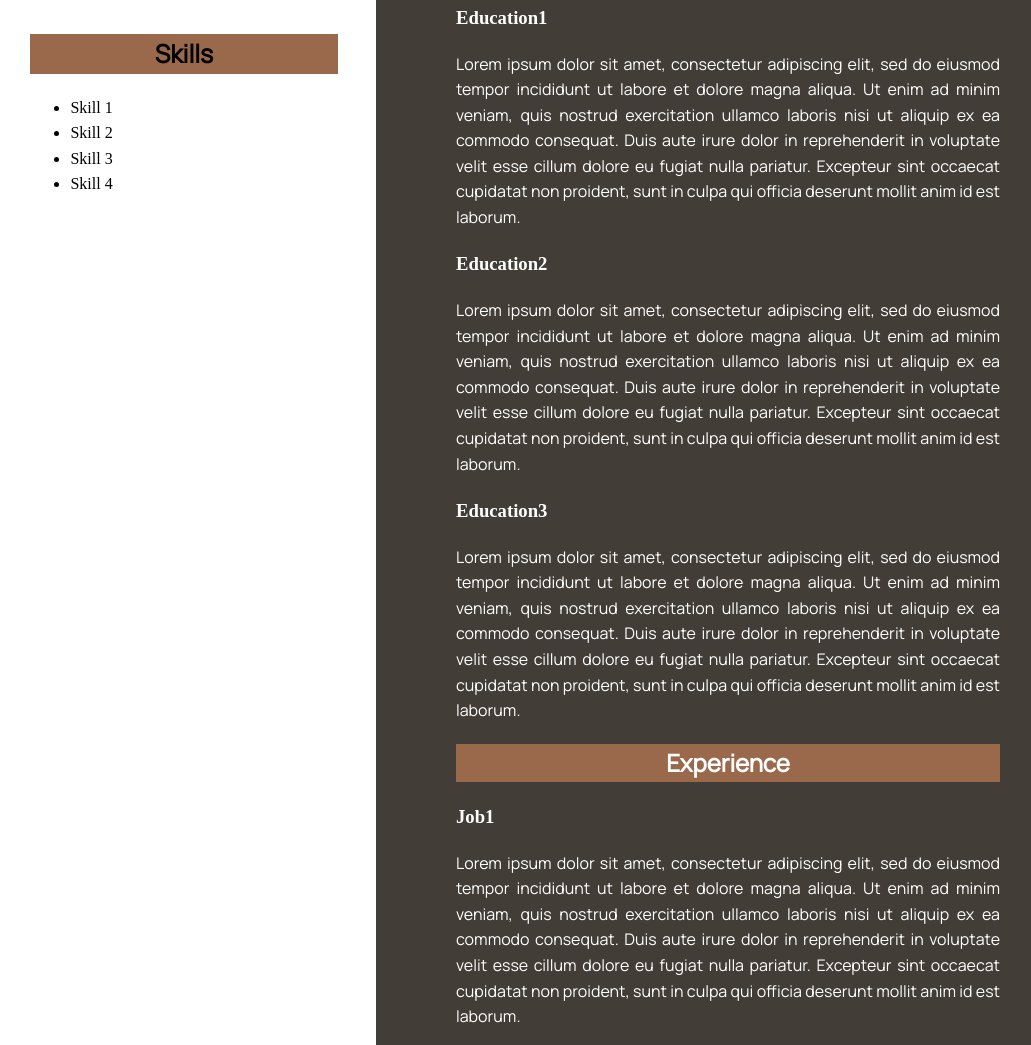
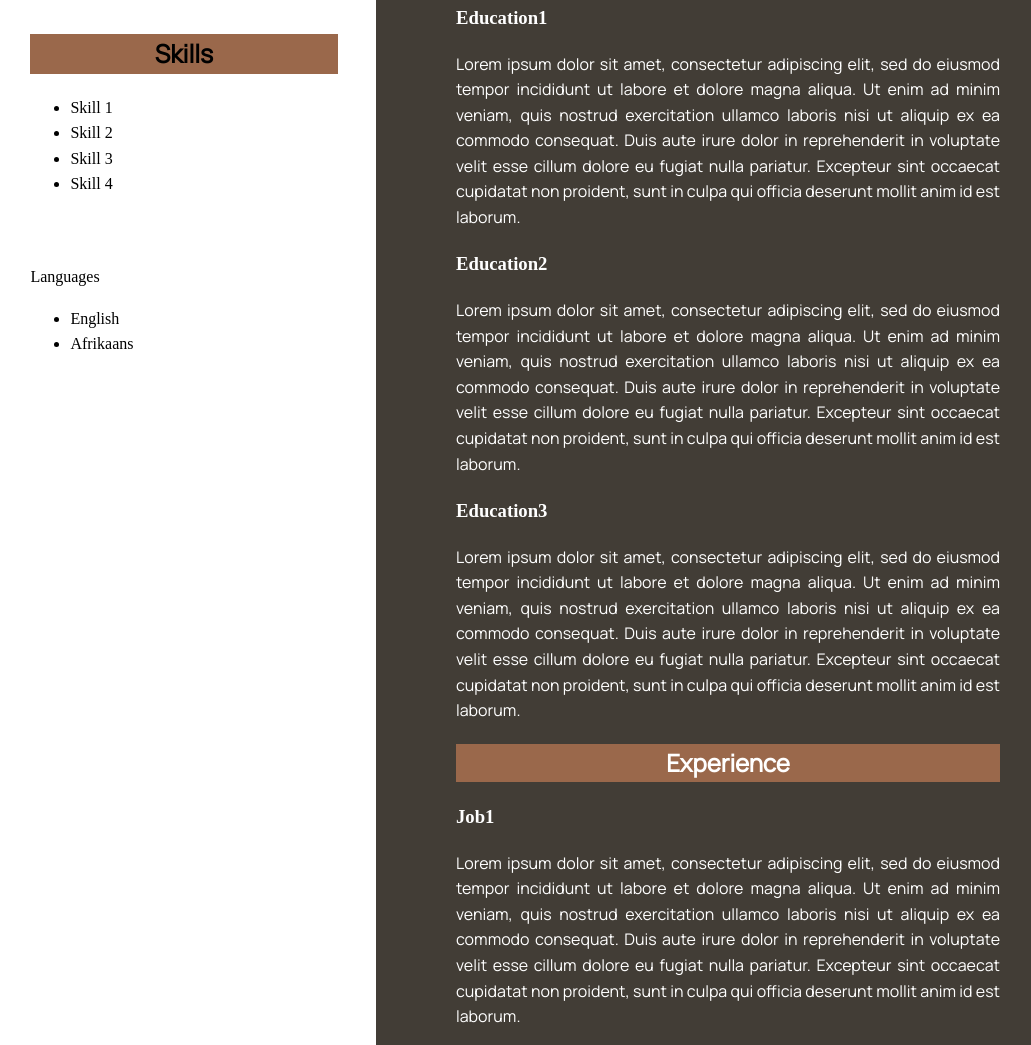
Before and after one commit to Leslie-Jacobs/Lesjac216_PTO2309_groupA_LeslieJacobs, a plain HTML site: page Resume7/resume7.2.html in a window 1280 px wide. Shown: the part 1003-2048 px from the top of the page, without its empty margins (8-1039 px from the left). Drawn offline with Linux system fonts and the light colour scheme.

Commit message:
language sectin added,

```diff
--- a/Resume7/resume7.2.html
+++ b/Resume7/resume7.2.html
@@ -71,7 +71,25 @@
                     <li>Skill 3</li>
                     <li>Skill 4 </li>
                 </ul>
+                <br>
+                <br>
+                <div class="language-container">
+                <div id="language">Languages</div>
+                    <div class="language-bullets">
+                        <ul>
 
+                            <li>English</li>
+                            <li>Afrikaans</li>
+
+                        </ul>
+
+
+
+
+
+
+                    </div>
+             </div>
             </div>
           </div>
 <!--Main Content-->
```
